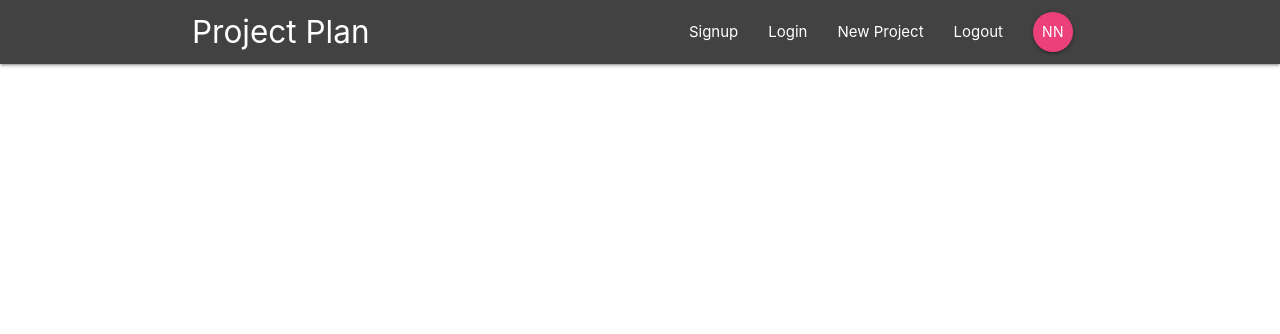
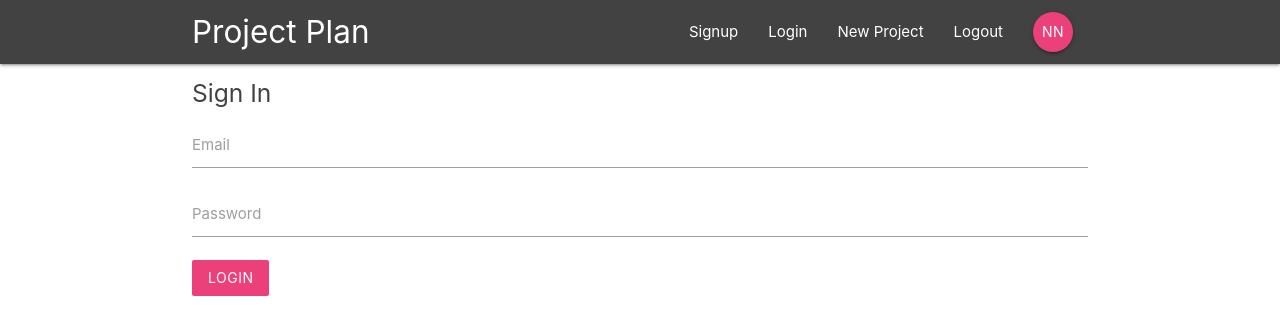
Before and after one commit to vinodjoseph91/React-Redux-Firebase, a React (Create React App) app in the folder sample-project-manager/: page /signin in a window 1280 px wide. Shown: the top 334 px of the page. Built offline with nearby package versions, Linux system fonts and the light colour scheme.

Commit message:
Added signin component and its route

```diff
--- a/sample-project-manager/public/index.html
+++ b/sample-project-manager/public/index.html
@@ -1,5 +1,6 @@
 <!DOCTYPE html>
 <html lang="en">
+
 <head>
   <meta charset="utf-8">
   <link rel="shortcut icon" href="%PUBLIC_URL%/favicon.ico">
@@ -25,6 +26,7 @@
   <link rel="stylesheet" href="https://cdnjs.cloudflare.com/ajax/libs/materialize/1.0.0/css/materialize.min.css">
   <title>React App</title>
 </head>
+
 <body>
   <noscript>
     You need to enable JavaScript to run this app.
@@ -40,5 +42,8 @@
       To begin the development, run `npm start` or `yarn start`.
       To create a production bundle, use `npm run build` or `yarn build`.
     -->
+  <!-- Compiled and minified JavaScript -->
+  <script src="https://cdnjs.cloudflare.com/ajax/libs/materialize/1.0.0/js/materialize.min.js"></script>
 </body>
+
 </html>
--- a/sample-project-manager/src/App.js
+++ b/sample-project-manager/src/App.js
@@ -3,6 +3,7 @@ import { BrowserRouter, Switch, Route } from 'react-router-dom';
 import Navbar from './components/layout/Navbar';
 import Dashboard from './components/dashboard/Dashboard';
 import ProjectDetails from './components/projects/ProjectDetails';
+import SignIn from './components/auth/SignIn';
 
 class App extends Component {
   render() {
@@ -13,6 +14,7 @@ class App extends Component {
           <Switch>
             <Route exact path='/' component={Dashboard} />
             <Route path='/project/:id' component={ProjectDetails} />
+            <Route path='/signin' component={SignIn} />
           </Switch>
         </div>
       </BrowserRouter>
--- a/sample-project-manager/src/components/auth/SignIn.js
+++ b/sample-project-manager/src/components/auth/SignIn.js
@@ -0,0 +1,42 @@
+import React, { Component } from 'react'
+
+class SignIn extends Component {
+    state = {
+        email: '',
+        password: ''
+    };
+
+    handleChange = (e) => {
+        this.setState({
+            [e.target.id]: e.target.value
+        })
+    }
+
+    handleSubmit = (e) => {
+        e.preventDefault();
+        console.log(this.state);
+    }
+
+    render() {
+        return (
+            <div className="container">
+                <form className="white" onSubmit={this.handleSubmit}>
+                    <h5 className="grey-text text-darken-3">Sign In</h5>
+                    <div className="input-field">
+                        <label htmlFor="email"> Email</label>
+                        <input type="email" id="email" onChange={this.handleChange} />
+                    </div>
+                    <div className="input-field">
+                        <label htmlFor="password">Password</label>
+                        <input type="password" id="password" onChange={this.handleChange} />
+                    </div>
+                    <div className="input-field">
+                        <button className="btn pink lighten-1 z-depth-0">Login</button>
+                    </div>
+                </form>
+            </div>
+        )
+    }
+}
+
+export default SignIn
```
Lines whose indentation alone changed are shown as unchanged.
